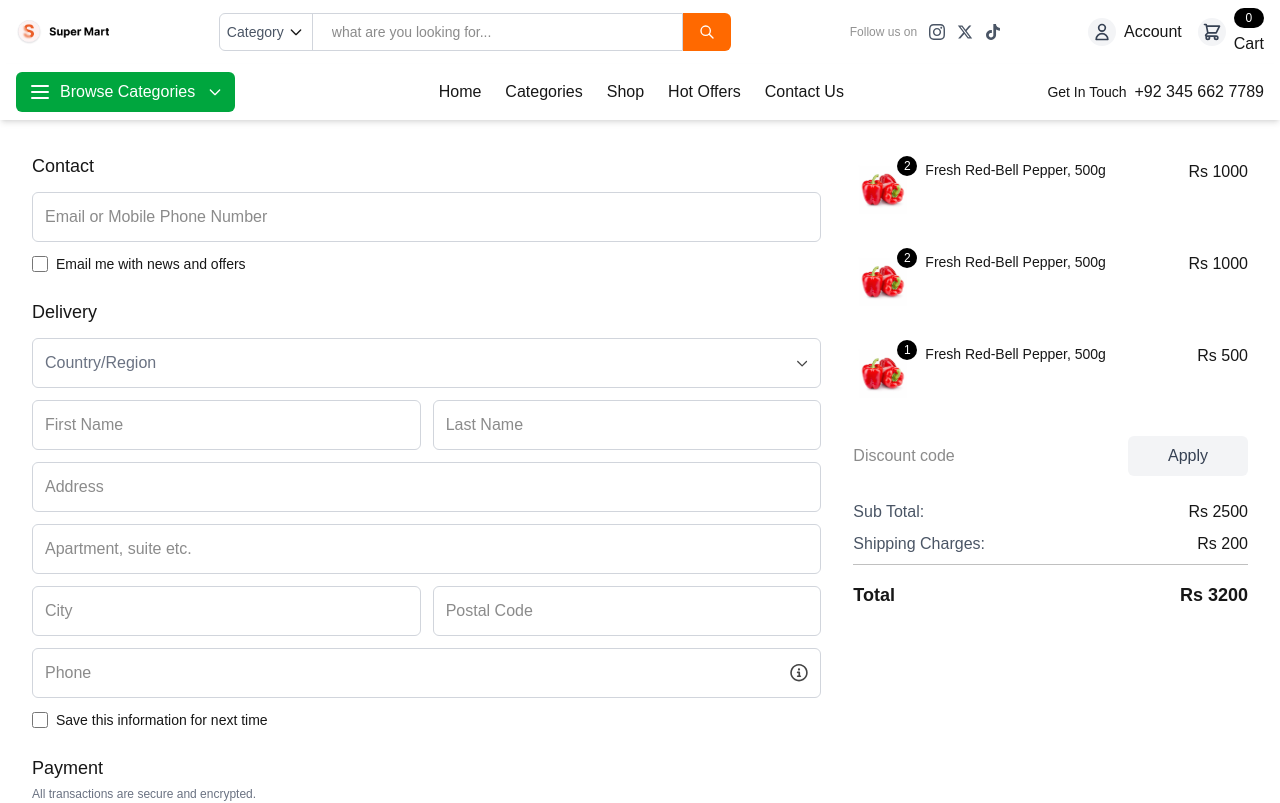
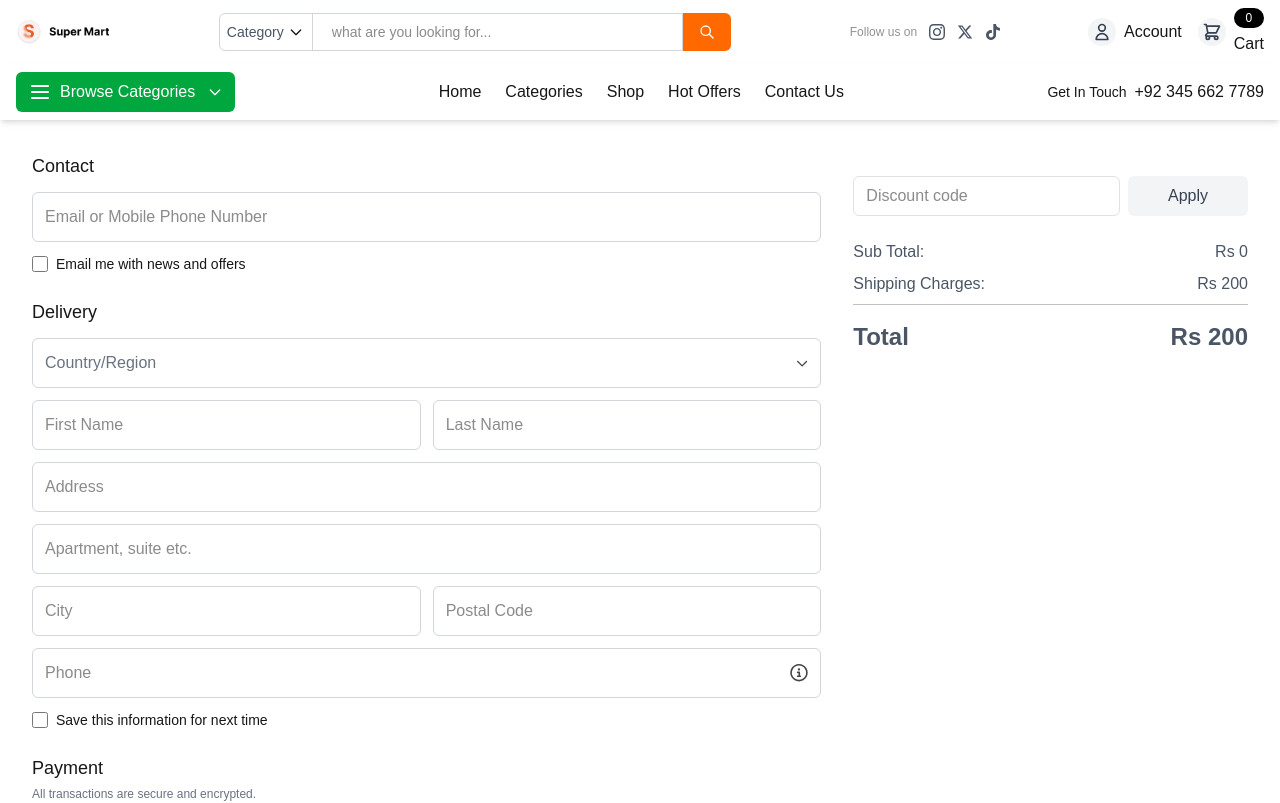
Before and after one commit to Aijaz12550/supermart, a Next.js app: page /checkout in a window 1280 px wide. Shown: the top 803 px of the page. Built offline with nearby package versions, Linux system fonts and the light colour scheme.

Commit message:
implement checkout list items and apply UI fixes per Figma

```diff
--- a/src/app/cart/page.tsx
+++ b/src/app/cart/page.tsx
@@ -1,5 +1,4 @@
 import React from 'react'
-import Navbar from '../components/Navbar'
 import Footer from '../components/Footer'
 import ShoppingCart from '../components/Shopping_Cart'
 
--- a/src/app/components/CheckoutList.tsx
+++ b/src/app/components/CheckoutList.tsx
@@ -1,45 +1,32 @@
+"use client";
 import Image from "next/image";
 import ProductImage from "../assets/product.png";
+import { useCart } from "../context/CartContext";
 
 export function CheckoutList() {
-  const cartItems = [
-    {
-      id: 1,
-      name: "Fresh Red-Bell Pepper",
-      weight: "500g",
-      price: 1000,
-      quantity: 2,
-      image: ProductImage,
-    },
-    {
-      id: 2,
-      name: "Fresh Red-Bell Pepper",
-      weight: "500g",
-      price: 1000,
-      quantity: 2,
-      image: ProductImage,
-    },
-    {
-      id: 3,
-      name: "Fresh Red-Bell Pepper",
-      weight: "500g",
-      price: 500,
-      quantity: 1,
-      image: ProductImage,
-    },
-  ];
+  const {
+      cartItems,
+    } = useCart();
 
-  const subtotal = 2500; // Fixed value from screenshot
-  const shippingCharges = 200;
-  const total = 3200; // Fixed value from screenshot
+
+  const subTotal = cartItems.reduce(
+    (acc, item) => acc + item.price * item.quantity,
+    0
+  );
+  const shippingCharges = 200; // static or dynamic
+  const total = subTotal + shippingCharges;
+
+  // const subtotal = 2500;
+  // const shippingCharges = 200;
+  // const total = 3200;
 
   return (
     <div className="space-y-4">
       {/* Cart Items */}
       <div className="space-y-4">
         {cartItems.map((item) => (
-          <div key={item.id} className="flex items-start space-x-3 py-2">
-            <div className="relative">
+          <div key={item.id} className="flex items-center space-x-3 py-2">
+            <div className="relative rounded-md border border-[#E2E2E2]">
               <div className="absolute -top-1 -right-1 z-10 w-5 h-5 bg-black text-white text-xs rounded-full flex items-center justify-center">
                 {item.quantity}
               </div>
@@ -51,13 +38,13 @@ export function CheckoutList() {
                 className="rounded-md"
               />
             </div>
-            <div className="flex-1">
-              <p className="text-sm">
+            <div className="flex-1 text-base font-semibold">
+              <p>
                 {item.name}, {item.weight}
               </p>
             </div>
-            <div className="text-right">
-              <p className="font-medium">Rs {item.price}</p>
+            <div className="text-right text-base font-semibold">
+              <p>Rs {item.price * item.quantity}</p>
             </div>
           </div>
         ))}
@@ -65,25 +52,25 @@ export function CheckoutList() {
 
       {/* Discount Code */}
       <div className="flex space-x-2 pt-2">
-        <input type="text" placeholder="Discount code" className="flex-1" />
-        <button className="bg-gray-100 hover:bg-gray-200 px-10 py-2 rounded-md  text-gray-700 font-medium">
+        <input type="text" placeholder="Discount code" className="flex-1 border border-[#E2E2E2] rounded-md px-3" />
+        <button className="bg-gray-100 hover:bg-gray-200 px-10 py-2  rounded-md  text-gray-700 font-medium">
           Apply
         </button>
       </div>
 
       {/* Order Summary */}
       <div className="space-y-2 pt-2">
-        <div className="flex justify-between">
-          <span className="text-gray-600">Sub Total:</span>
-          <span className="font-medium">Rs {subtotal}</span>
+        <div className="flex justify-between text-gray-600">
+          <span>Sub Total:</span>
+          <span>Rs {subTotal}</span>
         </div>
-        <div className="flex justify-between">
-          <span className="text-gray-600">Shipping Charges:</span>
-          <span className="font-medium">Rs {shippingCharges}</span>
+        <div className="flex justify-between text-gray-600">
+          <span>Shipping Charges:</span>
+          <span>Rs {shippingCharges}</span>
         </div>
-        <div className="flex justify-between pt-4 mt-2 border-t border-[#C0C0C0]">
-          <span className="text-lg font-semibold">Total</span>
-          <span className="text-lg font-semibold">Rs {total}</span>
+        <div className="flex justify-between pt-4 mt-2 border-t border-[#C0C0C0] text-2xl font-bold text-gray-600">
+          <span>Total</span>
+          <span>Rs {total}</span>
         </div>
       </div>
     </div>
```
